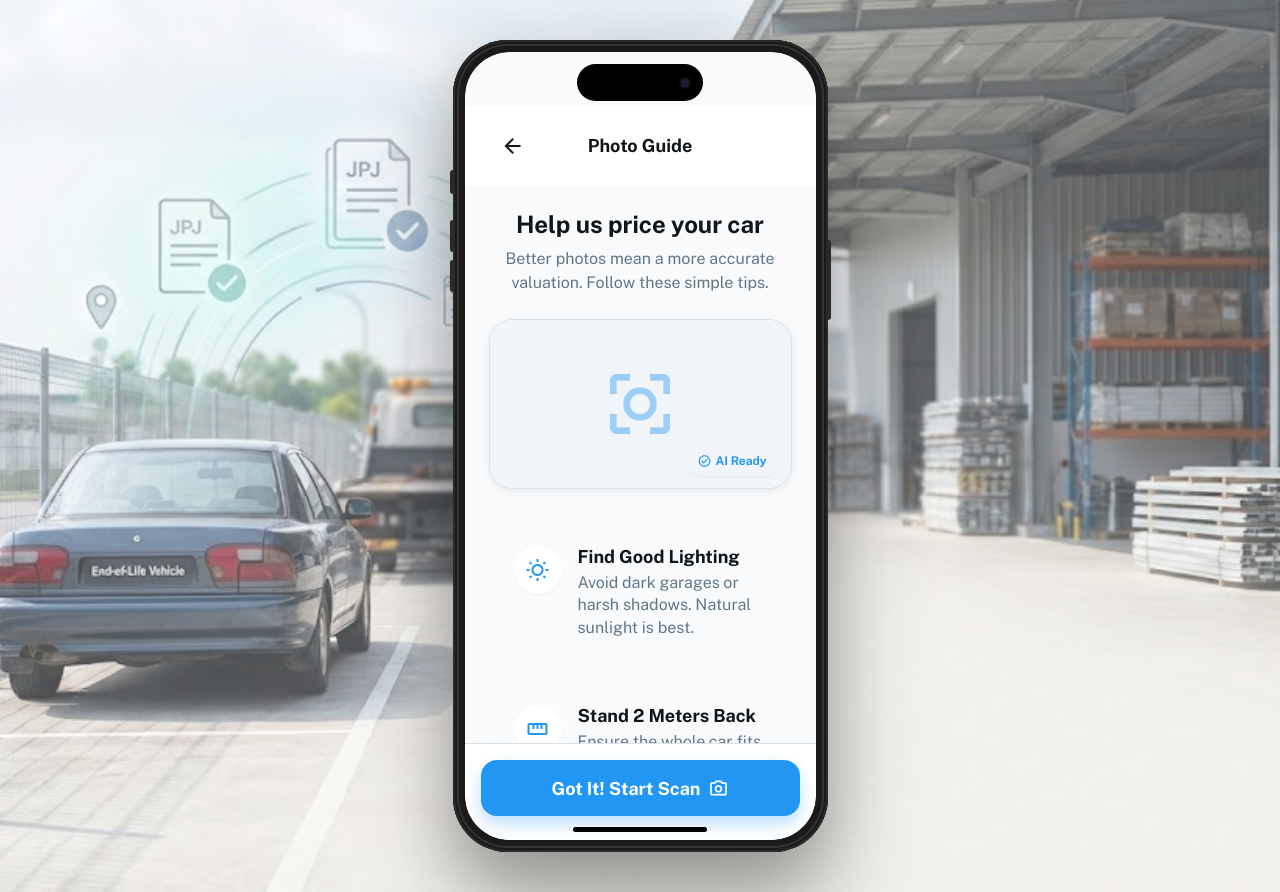
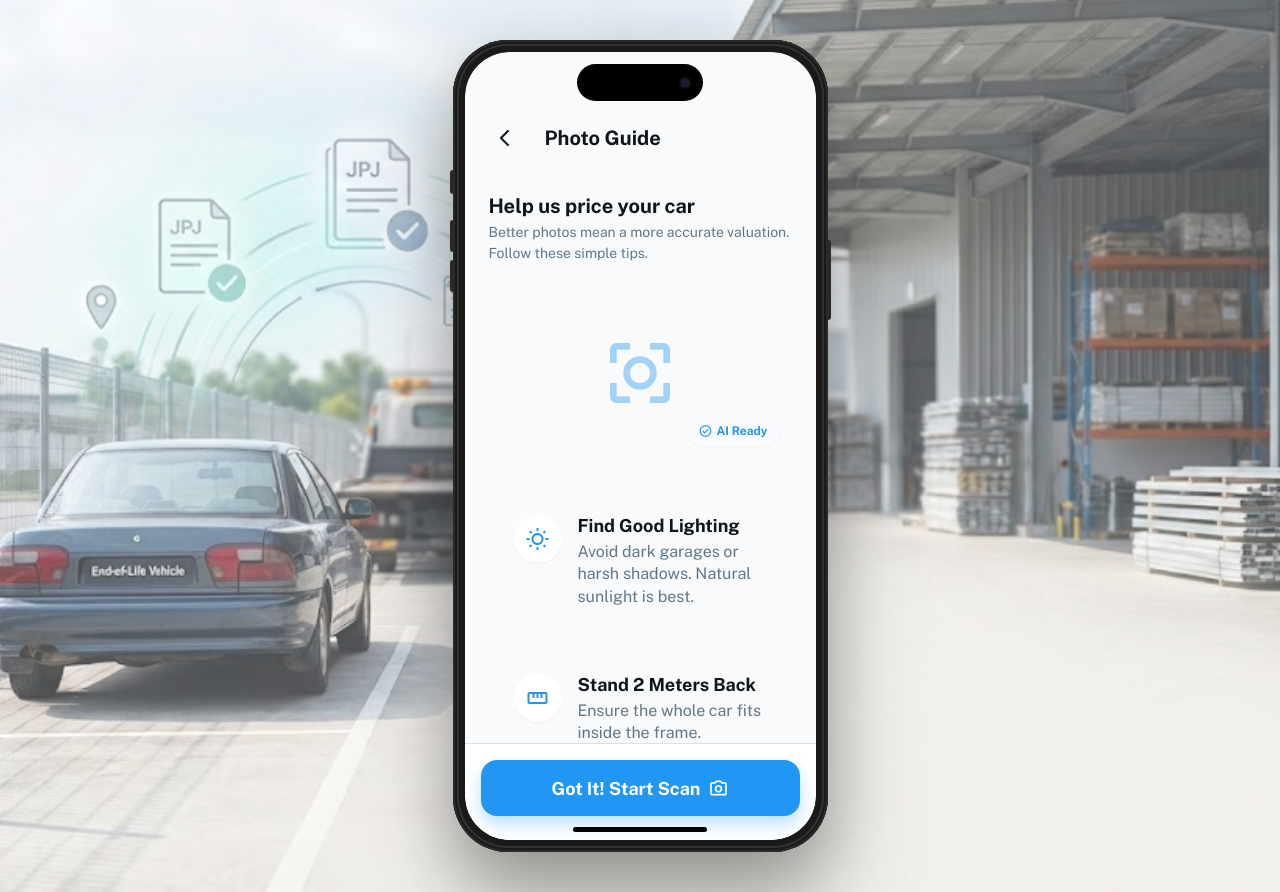
Before and after one commit to naimmazni/scrap2go, a Next.js app: page /photo-guidance-ai in a window 1280 px wide. Built offline with nearby package versions, Linux system fonts and the light colour scheme.

Commit message:
fix: refactor PhotoGuidanceForAIScreen for improved structure and readability

```diff
--- a/src/components/screens/PhotoGuidanceForAIScreen.tsx
+++ b/src/components/screens/PhotoGuidanceForAIScreen.tsx
@@ -7,14 +7,12 @@ import { theme, withOpacity } from '@/lib/theme';
 import {
   Icon,
   Button,
-  Card,
-  Header,
-  ScreenContainer,
-  ScrollableContent,
-  FixedBottomContainer,
-  SectionTitle,
+  PageContainer,
+  PageHeader,
+  ContentArea,
   TipItem,
-  WarningBox
+  WarningBox,
+  FixedBottomContainer
 } from '@/components/ui';
 
 const PhotoGuidanceForAIScreen: React.FC = () => {
@@ -43,34 +41,40 @@ const PhotoGuidanceForAIScreen: React.FC = () => {
   };
 
   return (
-    <ScreenContainer>
-      <Header
+    <PageContainer>
+      <PageHeader
         title="Photo Guide"
         showBack
         onBack={() => router.back()}
       />
 
-      <ScrollableContent bottomPadding={100} style={{ padding: theme.spacing.lg }}>
-        <SectionTitle
-          title="Help us price your car"
-          subtitle="Better photos mean a more accurate valuation. Follow these simple tips."
-          centered
-        />
+      <ContentArea style={{ padding: theme.spacing.lg, paddingBottom: 100 }}>
+        <div style={{
+          marginBottom: theme.spacing.lg,
+        }}>
+          <h2 style={{
+            fontSize: theme.fontSizes.xl,
+            fontWeight: theme.fontWeights.bold,
+            color: theme.colors.textPrimary,
+            marginBottom: theme.spacing.xs,
+          }}>
+            Help us price your car
+          </h2>
+          <p style={{
+            fontSize: theme.fontSizes.sm,
+            color: theme.colors.textSecondary,
+            lineHeight: 1.5,
+          }}>
+            Better photos mean a more accurate valuation. Follow these simple tips.
+          </p>
+        </div>
 
         {/* Illustration Preview */}
-        <Card
-          padding="none"
-          style={{
+        <div style={{
           marginBottom: theme.spacing.xl,
           overflow: 'hidden',
           aspectRatio: '16/9',
           position: 'relative',
-          }}
-        >
-          <div style={{
-            width: '100%',
-            height: '100%',
-            backgroundColor: theme.colors.gray100,
           display: 'flex',
           alignItems: 'center',
           justifyContent: 'center',
@@ -80,7 +84,6 @@ const PhotoGuidanceForAIScreen: React.FC = () => {
             size={80}
             color={withOpacity(theme.colors.primary, 0.4)}
           />
-          </div>
 
           {/* AI Ready Badge */}
           <div style={{
@@ -105,7 +108,7 @@ const PhotoGuidanceForAIScreen: React.FC = () => {
               AI Ready
             </span>
           </div>
-        </Card>
+        </div>
 
         {/* Tips List */}
         <div style={{
@@ -129,7 +132,7 @@ const PhotoGuidanceForAIScreen: React.FC = () => {
             style={{ marginTop: theme.spacing.sm }}
           />
         </div>
-      </ScrollableContent>
+      </ContentArea>
 
       <FixedBottomContainer blur={false}>
         <Button
@@ -143,7 +146,7 @@ const PhotoGuidanceForAIScreen: React.FC = () => {
           Got It! Start Scan
         </Button>
       </FixedBottomContainer>
-    </ScreenContainer>
+    </PageContainer>
   );
 };
 
```
Lines whose indentation alone changed are shown as unchanged.
